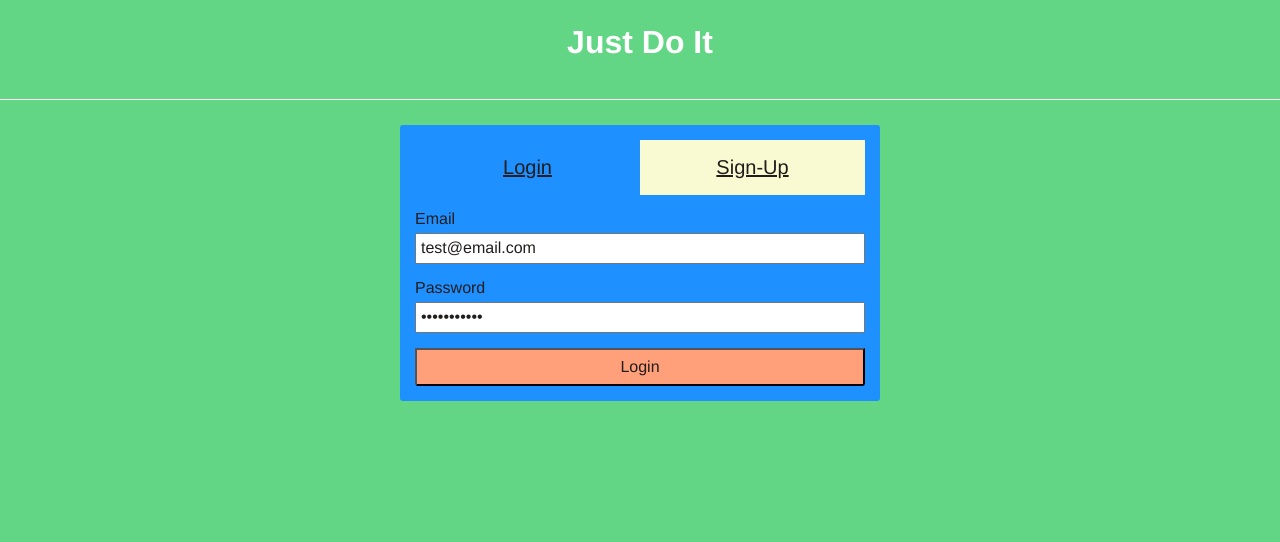
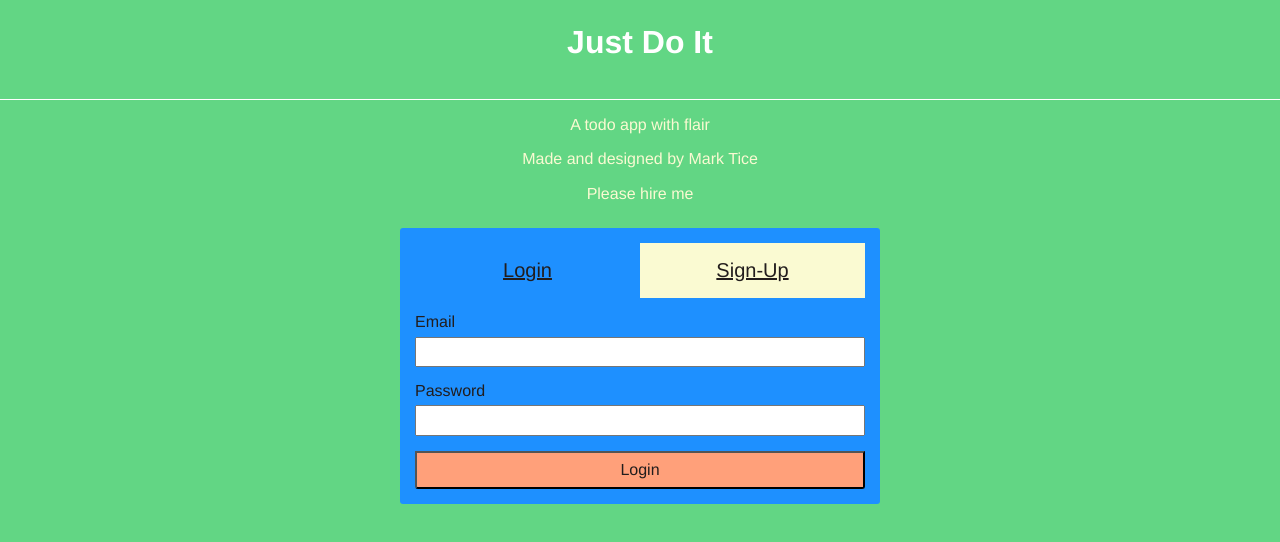
Before and after one commit to marktice/just-do-it, a React (Create React App) app: page / in a window 1280 px wide. Shown: the top 542 px of the page. Built offline with nearby package versions, Linux system fonts and the light colour scheme.

Commit message:
Add welcome message, remove default login values

```diff
--- a/src/App.js
+++ b/src/App.js
@@ -8,6 +8,7 @@ import Header from './components/Header';
 import Loader from './components/Loader';
 import UserForm from './components/UserForm';
 import Todos from './components/Todos';
+import Welcome from './components/Welcome';
 
 import './styles/App.css';
 import transitions from './styles/transitions';
@@ -227,6 +228,7 @@ class App extends Component {
       return (
         <div>
           <Header loggedIn={false} />
+          <Welcome />
           <UserForm handleUser={this.handleUser} />
         </div>
       );
--- a/src/components/UserForm.js
+++ b/src/components/UserForm.js
@@ -77,11 +77,11 @@ class UserForm extends Component {
         <div className="userForm__content">
           <div className="userForm__input-group">
             <label htmlFor="email">Email</label>
-            <input type="email" name="email" defaultValue="test@email.com" />
+            <input type="email" name="email" /*defaultValue="test@email.com"*/ />
           </div>
           <div className="userForm__input-group">
             <label htmlFor="password">Password</label>
-            <input type="password" name="password" defaultValue="password123" />
+            <input type="password" name="password" /*defaultValue="password123"*/ />
           </div>
         </div>
 
--- /dev/null
+++ b/src/components/Welcome.js
@@ -0,0 +1,15 @@
+import React from 'react';
+
+import './../styles/components/Welcome.css';
+
+const Welcome = (props) => {
+  return (
+    <div className="welcome">
+      <p>A todo app with flair</p>
+      <p>Made and designed by Mark Tice</p>
+      <p>Please hire me</p>
+    </div>
+  );
+};
+
+export default Welcome;
--- /dev/null
+++ b/src/styles/components/Welcome.css
@@ -0,0 +1,4 @@
+.welcome {
+  text-align: center;
+  color: lightgoldenrodyellow;
+}
```
